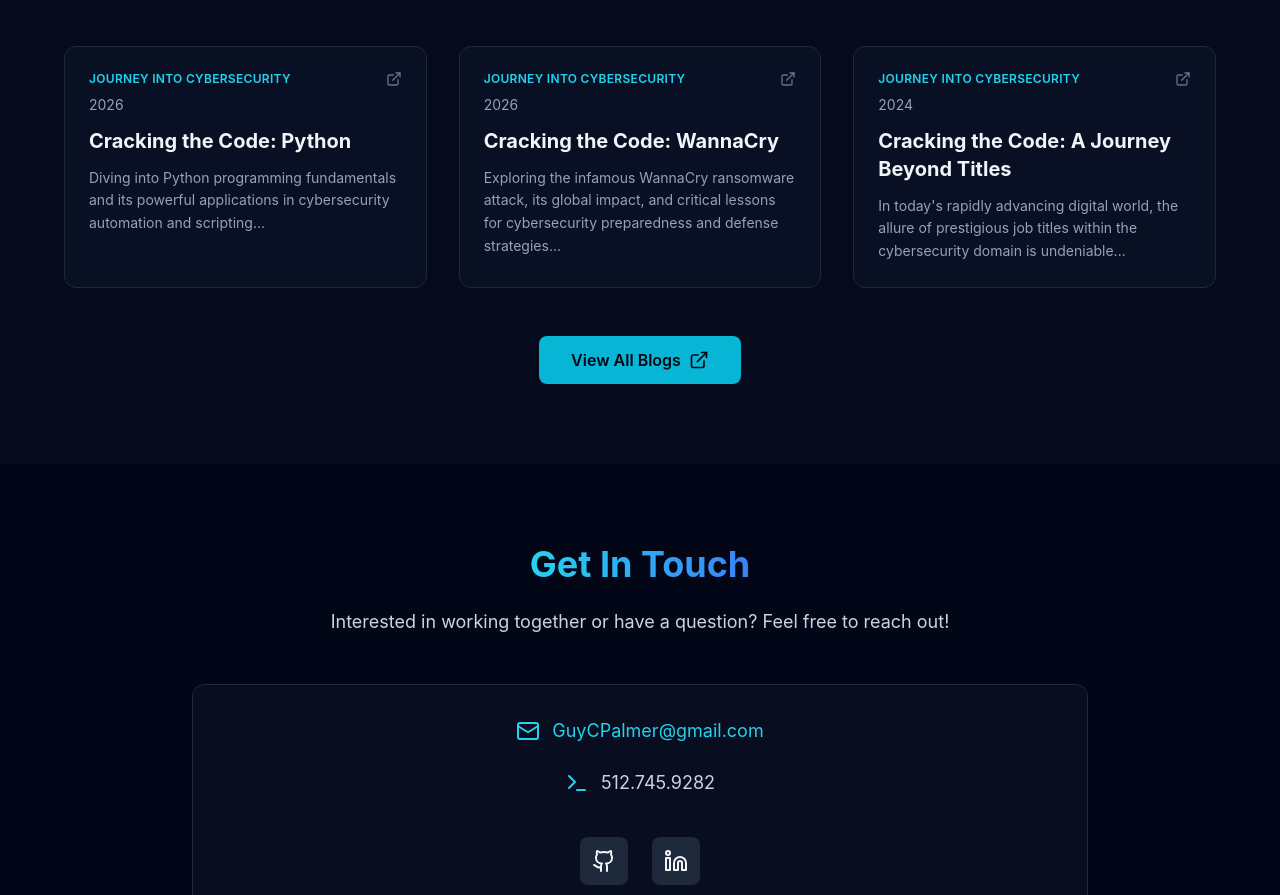
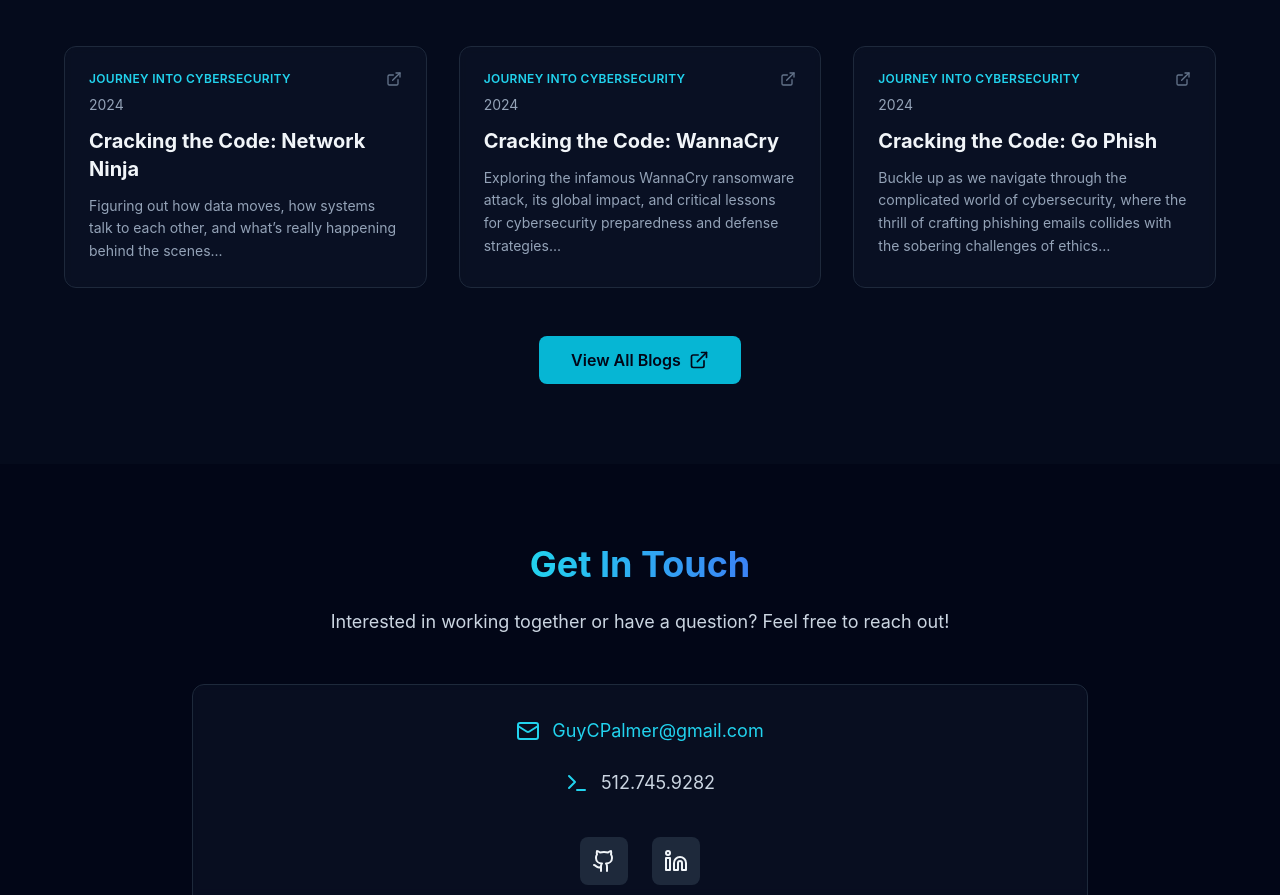
Before and after one commit to GuyCPalmer/guy-palmer-website, a React (Create React App) app: page / in a window 1280 px wide. Shown: the part 3628-4523 px from the top of the page. Built offline with nearby package versions, Linux system fonts and the light colour scheme.

Commit message:
added blogs

```diff
--- a/src/App.js
+++ b/src/App.js
@@ -79,25 +79,25 @@ export default function App() {
 
   const blogPosts = [
    {
-  title: 'Cracking the Code: Python',
-  excerpt: 'Diving into Python programming fundamentals and its powerful applications in cybersecurity automation and scripting...',
-  date: '2026',
+  title: 'Cracking the Code: Network Ninja',
+  excerpt: 'Figuring out how data moves, how systems talk to each other, and what’s really happening behind the scenes...',
+  date: '2024',
   category: 'journey',
-  url: 'https://medium.com/@guycpalmer_guycode/cracking-the-code-python-b532a38e448d'
+  url: 'https://medium.com/@guycpalmer_guycode/cracking-the-code-network-ninja-fd72f7346e79'
 },
     {
   title: 'Cracking the Code: WannaCry',
   excerpt: 'Exploring the infamous WannaCry ransomware attack, its global impact, and critical lessons for cybersecurity preparedness and defense strategies...',
-  date: '2026',
+  date: '2024',
   category: 'journey',
   url: 'https://medium.com/@guycpalmer_guycode/cracking-the-code-wanna-cry-5045688d2e91'
 },
     {
-  title: 'Cracking the Code: A Journey Beyond Titles',
-  excerpt: 'In today\'s rapidly advancing digital world, the allure of prestigious job titles within the cybersecurity domain is undeniable...',
+  title: 'Cracking the Code: Go Phish',
+  excerpt: 'Buckle up as we navigate through the complicated world of cybersecurity, where the thrill of crafting phishing emails collides with the sobering challenges of ethics…',
   date: '2024',
   category: 'journey',
-  url: 'https://medium.com/@guycpalmer_guycode/cracking-the-code-a-journey-beyond-titles-f17dc832a5cd'
+  url: 'https://medium.com/@guycpalmer_guycode/cracking-the-code-go-phish-99fdce084053'
 },
     {
   title: 'Cracking the Code: Navigating the Second Act',
```
